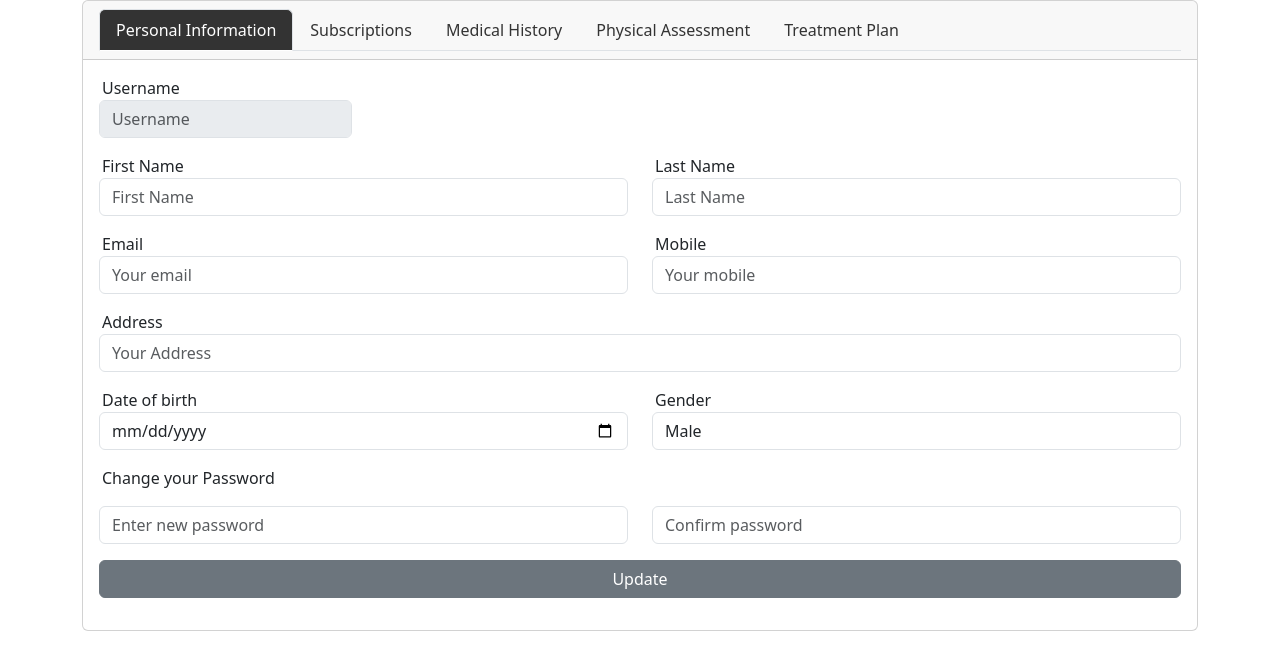
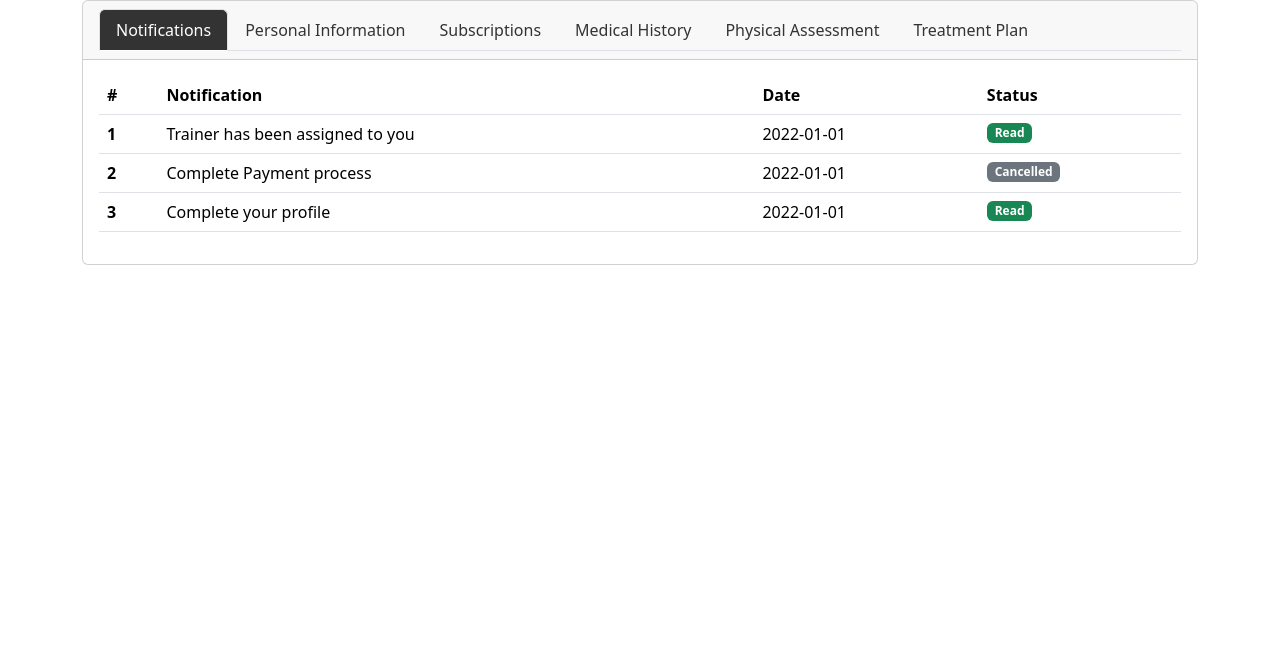
Before and after one commit to AbdallhOmarr/The-sports-doctor, a Django app: page /profile in a window 1280 px wide. Shown: the part 80-750 px from the top of the page. Run offline with Django 4.2, Linux system fonts and the light colour scheme; a user stored in the database is signed in; some web fonts are replaced.

Commit message:
Added Notification

```diff
--- /dev/null
+++ b/landingpage/templates/notifications.html
@@ -0,0 +1,39 @@
+<div>
+    <div class="row">
+        <div class="col">
+            <div class="table-responsive">
+                <table class="table table-hover">
+                    <thead>
+                        <tr>
+                            <th scope="col">#</th>
+                            <th scope="col">Notification</th>
+                            <th scope="col">Date</th>
+                            <th scope="col">Status</th>
+                        </tr>
+                    </thead>
+                    <tbody>
+                        <tr>
+                            <th scope="row">1</th>
+                            <td>Trainer has been assigned to you</td>
+                            <td>2022-01-01</td>
+                            <td><span class="badge bg-success">Read</span></td>
+                        </tr>
+                        <tr>
+                            <th scope="row">2</th>
+                            <td>Complete Payment process</td>
+                            <td>2022-01-01</td>
+                            <td><span class="badge bg-secondary">Cancelled</span></td>
+                        </tr>
+                        <tr>
+                            <th scope="row">3</th>
+                            <td>Complete your profile</td>
+                            <td>2022-01-01</td>
+                            <td><span class="badge bg-success">Read</span></td>
+                        </tr>
+                    </tbody>
+                </table>
+
+            </div>
+        </div>
+    </div>
+</div>
--- a/landingpage/templates/profile.html
+++ b/landingpage/templates/profile.html
@@ -7,7 +7,11 @@
     <!-- Nav tabs -->
     <ul class="nav nav-tabs">
       <li class="nav-item">
-      <a class="nav-link active" data-bs-toggle="tab" href="#personal-info">Personal Information</a>
+        <a class="nav-link active" data-bs-toggle="tab" href="#notifications">Notifications</a>
+      </li>
+
+      <li class="nav-item">
+        <a class="nav-link " data-bs-toggle="tab" href="#personal-info">Personal Information</a>
       </li>
       <li class="nav-item">
         <a class="nav-link" data-bs-toggle="tab" href="#subscriptions">Subscriptions</a>
@@ -21,13 +25,19 @@
       <li class="nav-item">
         <a class="nav-link" data-bs-toggle="tab" href="#treatment-plan">Treatment Plan</a>
       </li>
+
     </ul>
 
   </div>
   <div class="card-body">
     <!-- Tab panes -->
     <div class="tab-content">
-        <div class="tab-pane active" id="personal-info">
+      <div class="tab-pane active" id="notifications">
+        <!-- Treatment Plan form fields -->
+        {% include 'notifications.html' %}
+      </div>
+
+      <div class="tab-pane" id="personal-info">
         <!-- Personal Information form fields -->
         {% include 'personal_info.html' %}
       </div>
```
Lines whose indentation alone changed are shown as unchanged.
